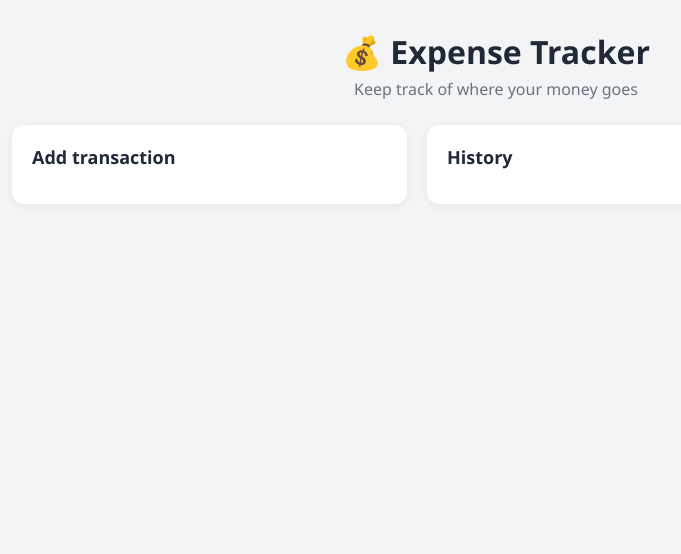
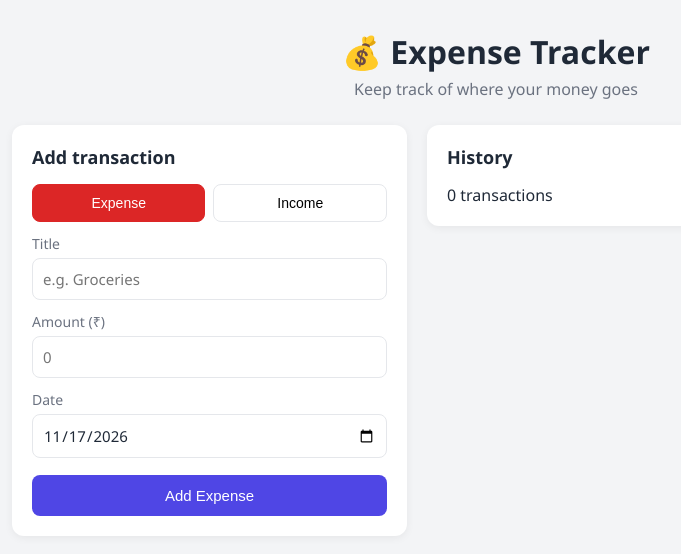
Before and after one commit to gopichandreddy007/expense-tracker, a React (Vite) app: page / in a window 1280 px wide. Shown: the top 554 px of the page, without its empty margins (144-825 px from the left). Built offline with nearby package versions, Linux system fonts and the light colour scheme.

Commit message:
Add transaction form for income and expenses

```diff
--- a/src/App.jsx
+++ b/src/App.jsx
@@ -1,4 +1,13 @@
+import { useState } from 'react'
+import TransactionForm from './components/TransactionForm'
+
 function App() {
+  const [transactions, setTransactions] = useState([])
+
+  function addTransaction(transaction) {
+    setTransactions([transaction, ...transactions])
+  }
+
   return (
     <div className="app">
       <header className="header">
@@ -9,10 +18,12 @@ function App() {
       <main className="layout">
         <section className="card">
           <h2>Add transaction</h2>
+          <TransactionForm onAdd={addTransaction} />
         </section>
 
         <section className="card">
           <h2>History</h2>
+          <p>{transactions.length} transactions</p>
         </section>
       </main>
     </div>
--- /dev/null
+++ b/src/components/TransactionForm.jsx
@@ -0,0 +1,82 @@
+import { useState } from 'react'
+
+function today() {
+  return new Date().toISOString().slice(0, 10)
+}
+
+function TransactionForm({ onAdd }) {
+  const [title, setTitle] = useState('')
+  const [amount, setAmount] = useState('')
+  const [type, setType] = useState('expense')
+  const [date, setDate] = useState(today())
+
+  function handleSubmit(e) {
+    e.preventDefault()
+
+    onAdd({
+      id: Date.now(),
+      title: title.trim(),
+      amount: Number(amount),
+      type,
+      date,
+    })
+
+    // clear the form but keep the type and date, they are often the same
+    setTitle('')
+    setAmount('')
+  }
+
+  return (
+    <form className="form" onSubmit={handleSubmit}>
+      <div className="type-toggle">
+        <button
+          type="button"
+          className={type === 'expense' ? 'active expense' : ''}
+          onClick={() => setType('expense')}
+        >
+          Expense
+        </button>
+        <button
+          type="button"
+          className={type === 'income' ? 'active income' : ''}
+          onClick={() => setType('income')}
+        >
+          Income
+        </button>
+      </div>
+
+      <label>
+        Title
+        <input
+          type="text"
+          value={title}
+          onChange={(e) => setTitle(e.target.value)}
+          placeholder="e.g. Groceries"
+        />
+      </label>
+
+      <label>
+        Amount (₹)
+        <input
+          type="number"
+          value={amount}
+          onChange={(e) => setAmount(e.target.value)}
+          placeholder="0"
+          min="0"
+          step="0.01"
+        />
+      </label>
+
+      <label>
+        Date
+        <input type="date" value={date} onChange={(e) => setDate(e.target.value)} />
+      </label>
+
+      <button type="submit" className="submit-btn">
+        Add {type === 'expense' ? 'Expense' : 'Income'}
+      </button>
+    </form>
+  )
+}
+
+export default TransactionForm
--- a/src/index.css
+++ b/src/index.css
@@ -60,3 +60,76 @@ body {
   font-size: 18px;
   margin-bottom: 15px;
 }
+
+/* ---------- form ---------- */
+.form {
+  display: flex;
+  flex-direction: column;
+  gap: 12px;
+}
+
+.form label {
+  display: flex;
+  flex-direction: column;
+  gap: 5px;
+  font-size: 14px;
+  color: var(--muted);
+}
+
+.form input,
+.form select {
+  padding: 10px;
+  border: 1px solid var(--border);
+  border-radius: 8px;
+  font-size: 15px;
+  font-family: inherit;
+  color: var(--text);
+}
+
+.form input:focus,
+.form select:focus {
+  outline: none;
+  border-color: var(--primary);
+}
+
+.type-toggle {
+  display: grid;
+  grid-template-columns: 1fr 1fr;
+  gap: 8px;
+}
+
+.type-toggle button {
+  padding: 10px;
+  border: 1px solid var(--border);
+  border-radius: 8px;
+  background: white;
+  cursor: pointer;
+  font-size: 14px;
+}
+
+.type-toggle button.active.expense {
+  background: var(--expense);
+  border-color: var(--expense);
+  color: white;
+}
+
+.type-toggle button.active.income {
+  background: var(--income);
+  border-color: var(--income);
+  color: white;
+}
+
+.submit-btn {
+  padding: 12px;
+  border: none;
+  border-radius: 8px;
+  background: var(--primary);
+  color: white;
+  font-size: 15px;
+  cursor: pointer;
+  margin-top: 5px;
+}
+
+.submit-btn:hover {
+  background: var(--primary-dark);
+}
```
